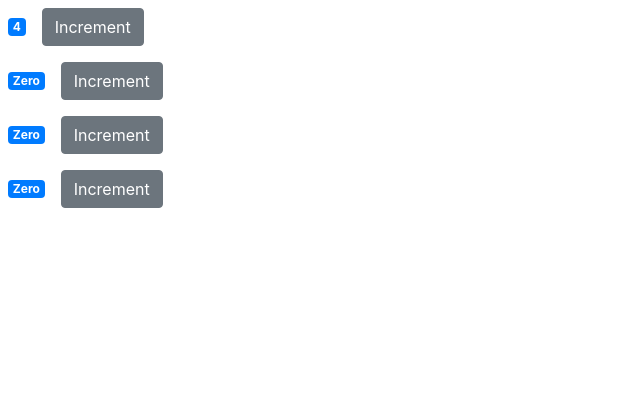
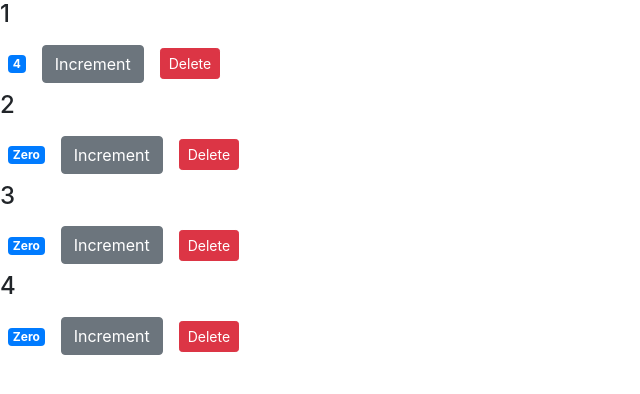
Before and after one commit to sakilbd/Fun-Count-App, a React (Create React App) app: page / in a window 1280 px wide. Shown: the top 394 px of the page, without its empty margins (0-640 px from the left). Built offline with nearby package versions, Linux system fonts and the light colour scheme.

Commit message:
delete buttons added and working properly

```diff
--- a/src/Components/Counter.js
+++ b/src/Components/Counter.js
@@ -19,8 +19,10 @@
         console.log(this.props);
         return (
             <div>
+                <h4>{this.props.id}</h4>
                 <span style={this.styles} className="badge badge-primary m-2">{this.formatCount()}</span>
                 <button className="btn btn-secondary m-2" onClick={()=>this.handleIncrement({id:1})}>Increment</button>
+                <button onClick={() => this.props.onDelete(this.props.id)} className="btn btn-danger btn-sm m-2">Delete</button>
                 {/* <ul>
                     {this.state.tags.map(tag =><li key={tag}>{tag}</li>)}
                 </ul> */}
--- a/src/Components/Counters.js
+++ b/src/Components/Counters.js
@@ -6,17 +6,26 @@
     state = {
         counters:[
             { id: 1, value: 4 },
-            { id: 1, value: 0 },
-            { id: 1, value: 0 },
-            { id: 1, value: 0 },
+            { id: 2, value: 0 },
+            { id: 3, value: 0 },
+            { id: 4, value: 0 },
 
         ]
+    }
+     handleDelete = (counterId) =>{
+        const counters = this.state.counters.filter(c => c.id !==counterId);
+        this.setState({counters:counters});
     }
     render() {
         return (
             <div>
                 {this.state.counters.map(counter =>
-                <Counter key={counter.id} value={counter.value} /> )}
+                <Counter
+                key={counter.id}
+                value={counter.value}
+                onDelete={this.handleDelete}
+                id={counter.id}/> )}
+
             </div>
 
 
```
